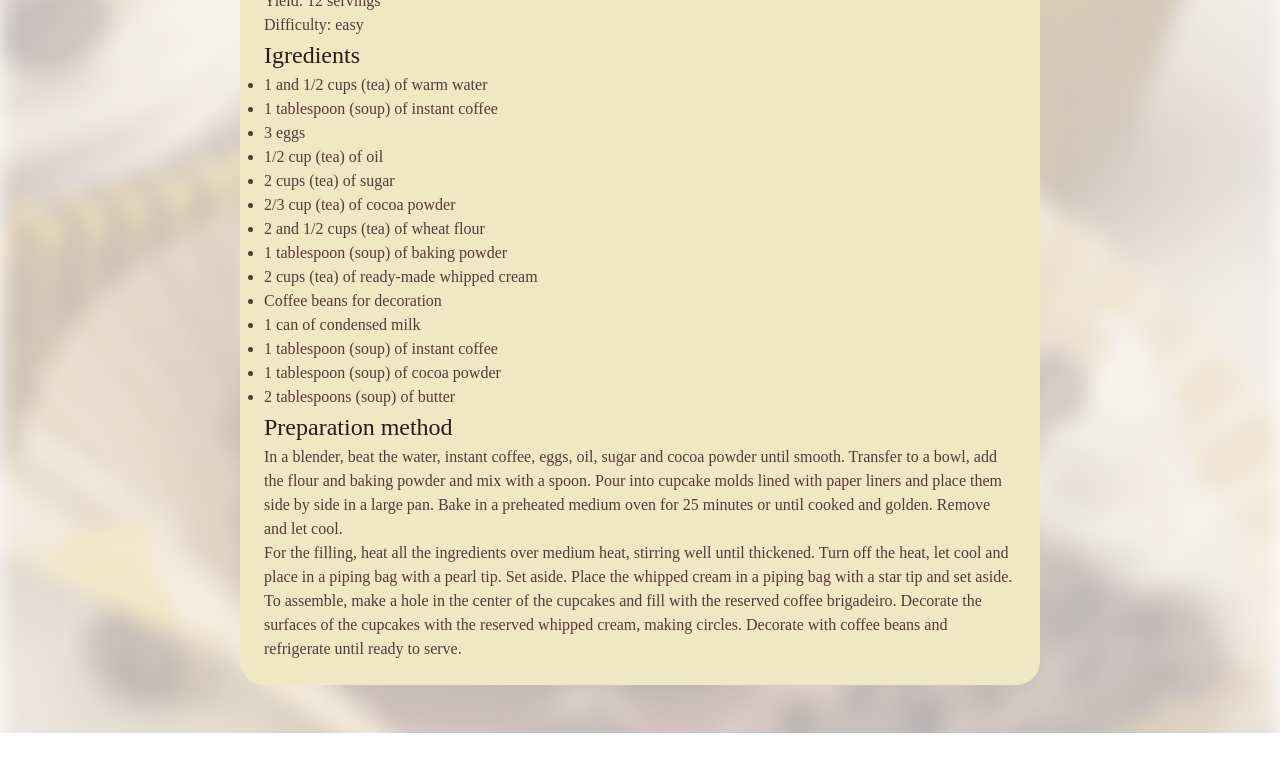
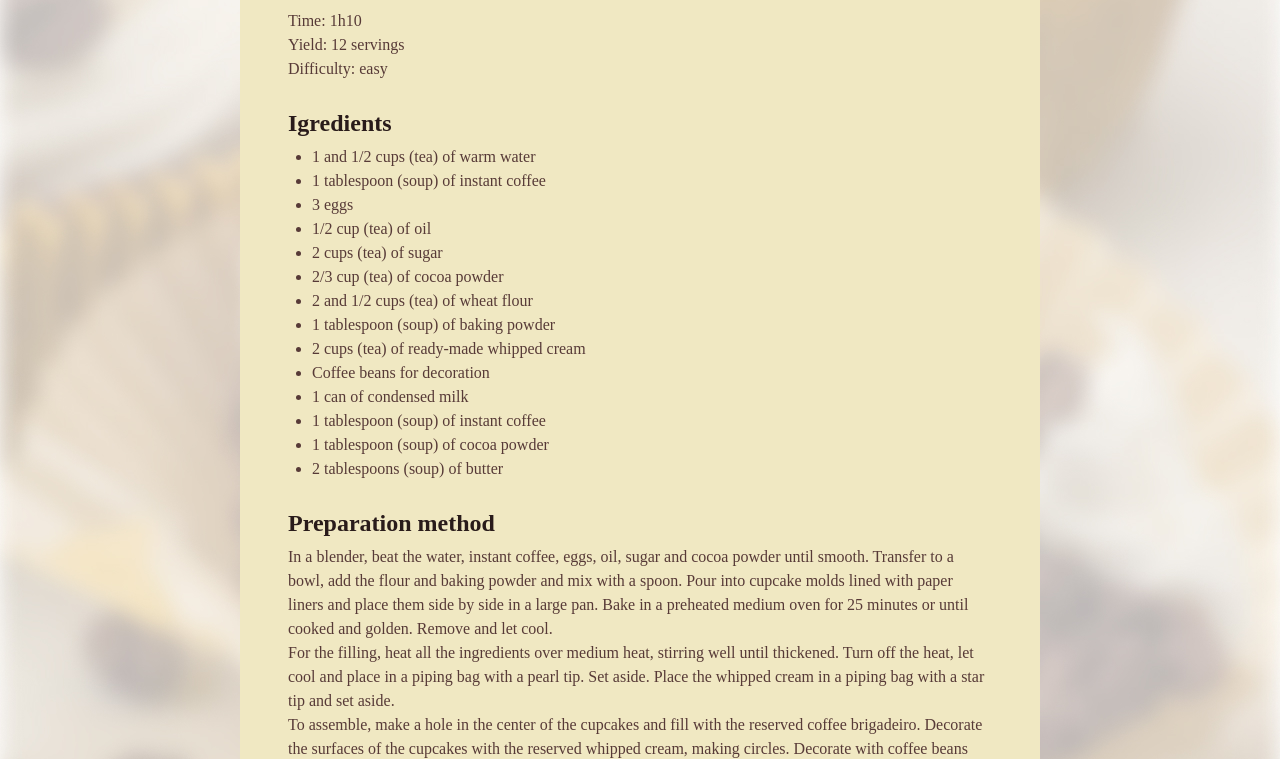
Before and after one commit to jotadagostin/page-of-recipes, a plain HTML site: page index.html in a window 1280 px wide. Shown: the part 618-1377 px from the top of the page. Before the commit the page ends 1351 px from the top, so only its background shows below. Drawn offline with Linux system fonts and the light colour scheme; a web font is replaced by a local one.

Commit message:
Update style.css
margin and lines

```diff
--- a/style.css
+++ b/style.css
@@ -2,6 +2,9 @@
   margin: 0;
   padding: 0;
   box-sizing: border-box;
+}
+
+:root {
   font-family: "Alice", serif;
   font-weight: 400;
   font-style: normal;
@@ -23,9 +26,22 @@ body {
   padding: 24px;
 }
 
+main {
+  padding: 24px;
+}
+
+section + section {
+  margin-top: 24px;
+}
+
+#about p + p {
+  margin-top: 12px;
+}
+
 h1 {
   line-height: 140%;
   font-size: 40px;
+  margin-bottom: 4px;
 }
 
 h2 {
@@ -35,4 +51,10 @@ h2 {
 h1,
 h2 {
   color: #291b1a;
+  margin-bottom: 4px;
+  line-height: 150%;
 }
+
+ul {
+  padding-left: 24px;
+}
```
